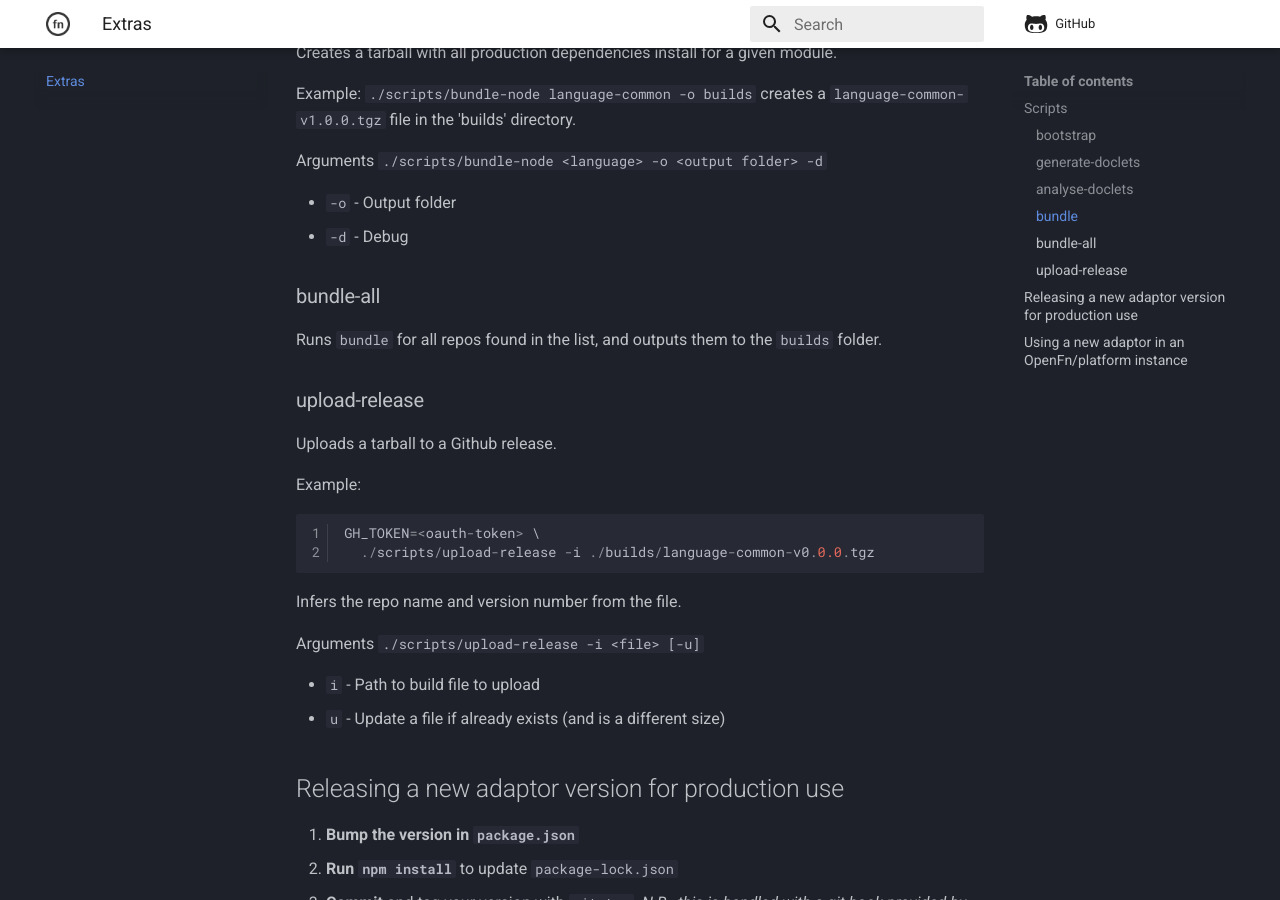
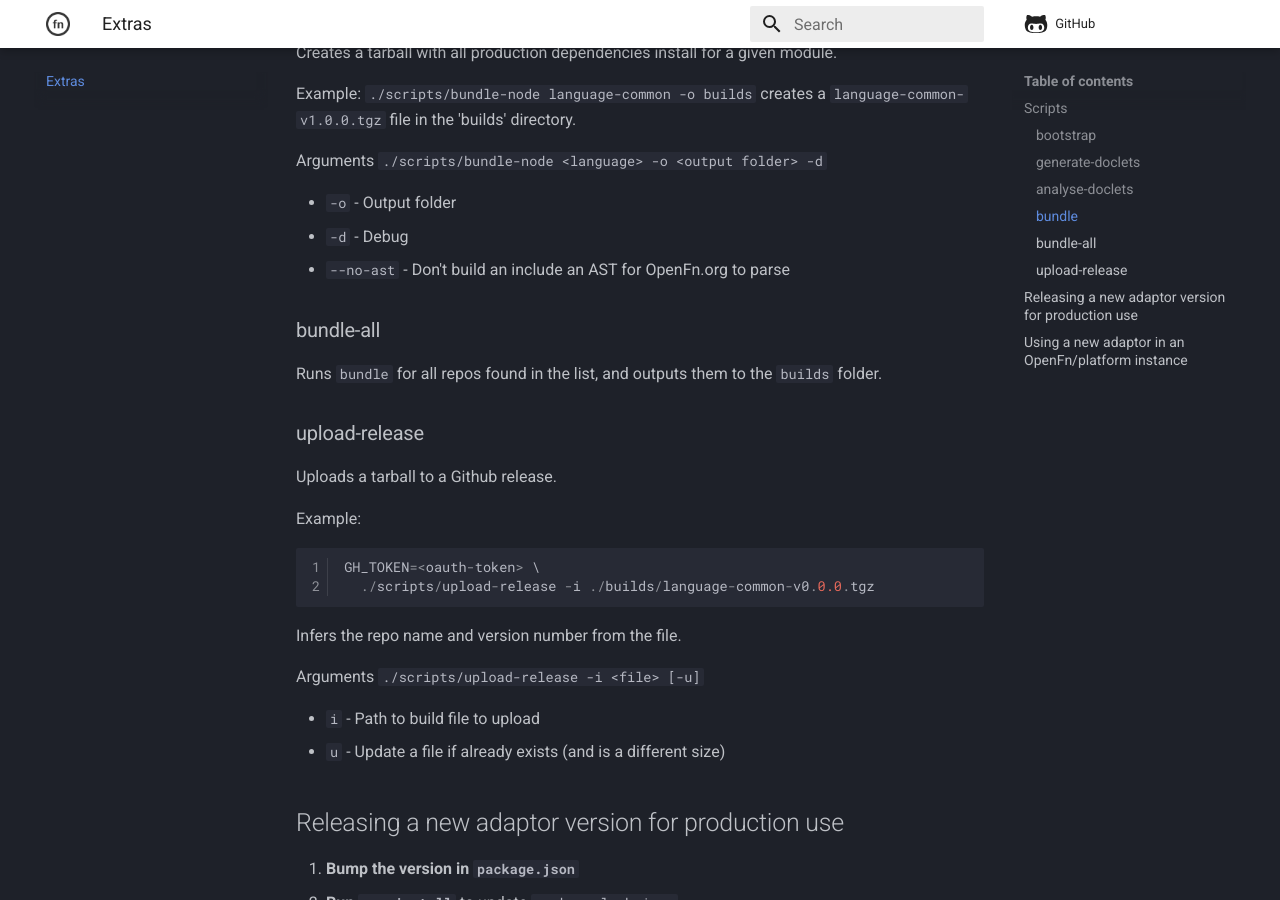
Before and after one commit to OpenFn/devtools, an MkDocs documentation site: the page built from docs/deploying.md, in a window 1280 px wide and 900 px high, scrolled down 1083 px. Built offline with MkDocs 1.6.1 and Material for MkDocs 9.7.7, drawn with Linux system fonts in a browser that asks for light colours; a script that is not in the unit is left out; comment, search, counter and statistics services are not loaded.

Commit message:
update bundle-node with --no-ast option

```diff
--- a/docs/deploying.md
+++ b/docs/deploying.md
@@ -46,6 +46,7 @@ Arguments `./scripts/bundle-node <language> -o <output folder> -d`
 
 - `-o` - Output folder
 - `-d` - Debug
+- `--no-ast` - Don't build an include an AST for OpenFn.org to parse
 
 ### bundle-all
 
```
Also changed, not shown: 1 other file.
